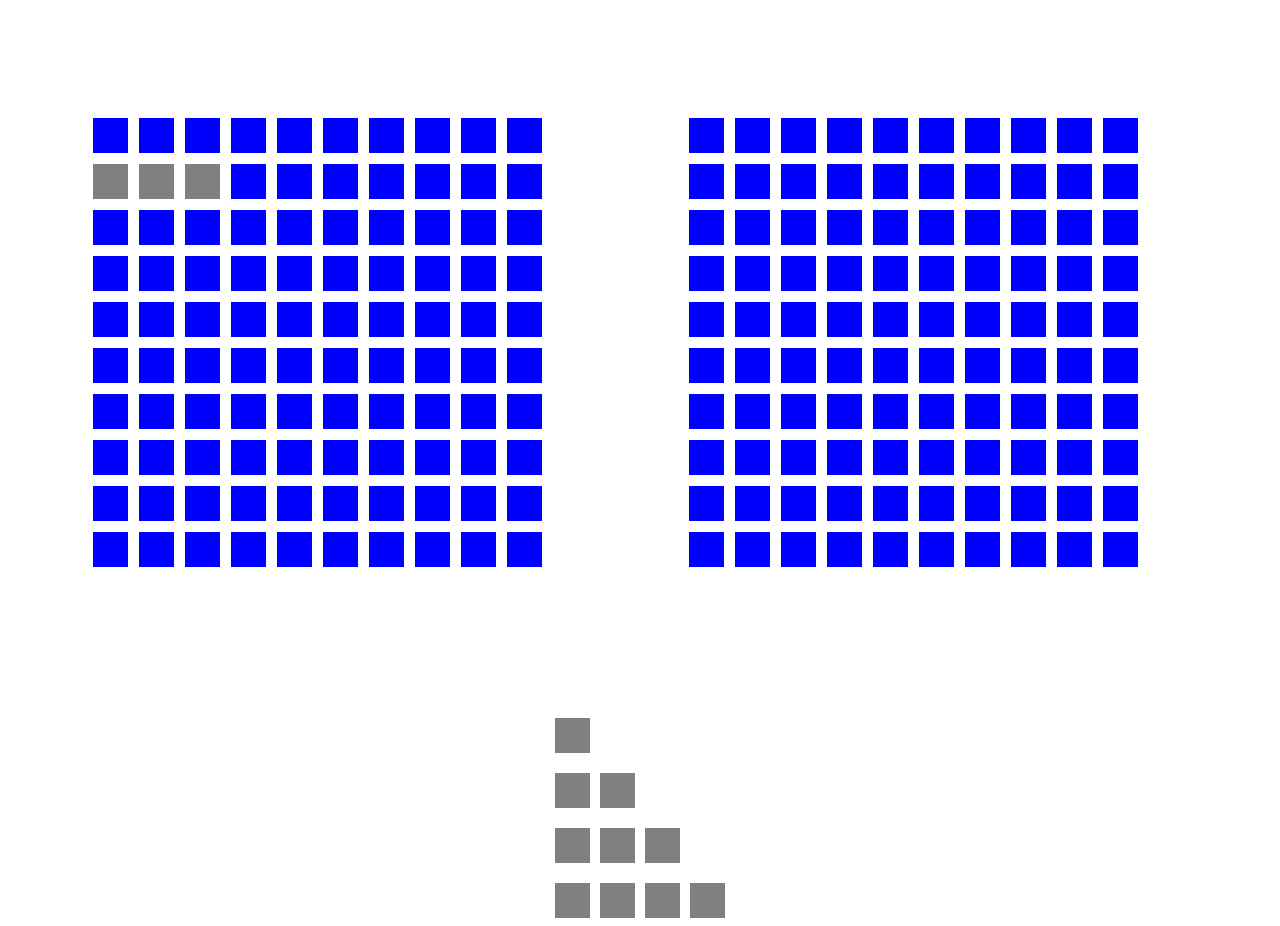
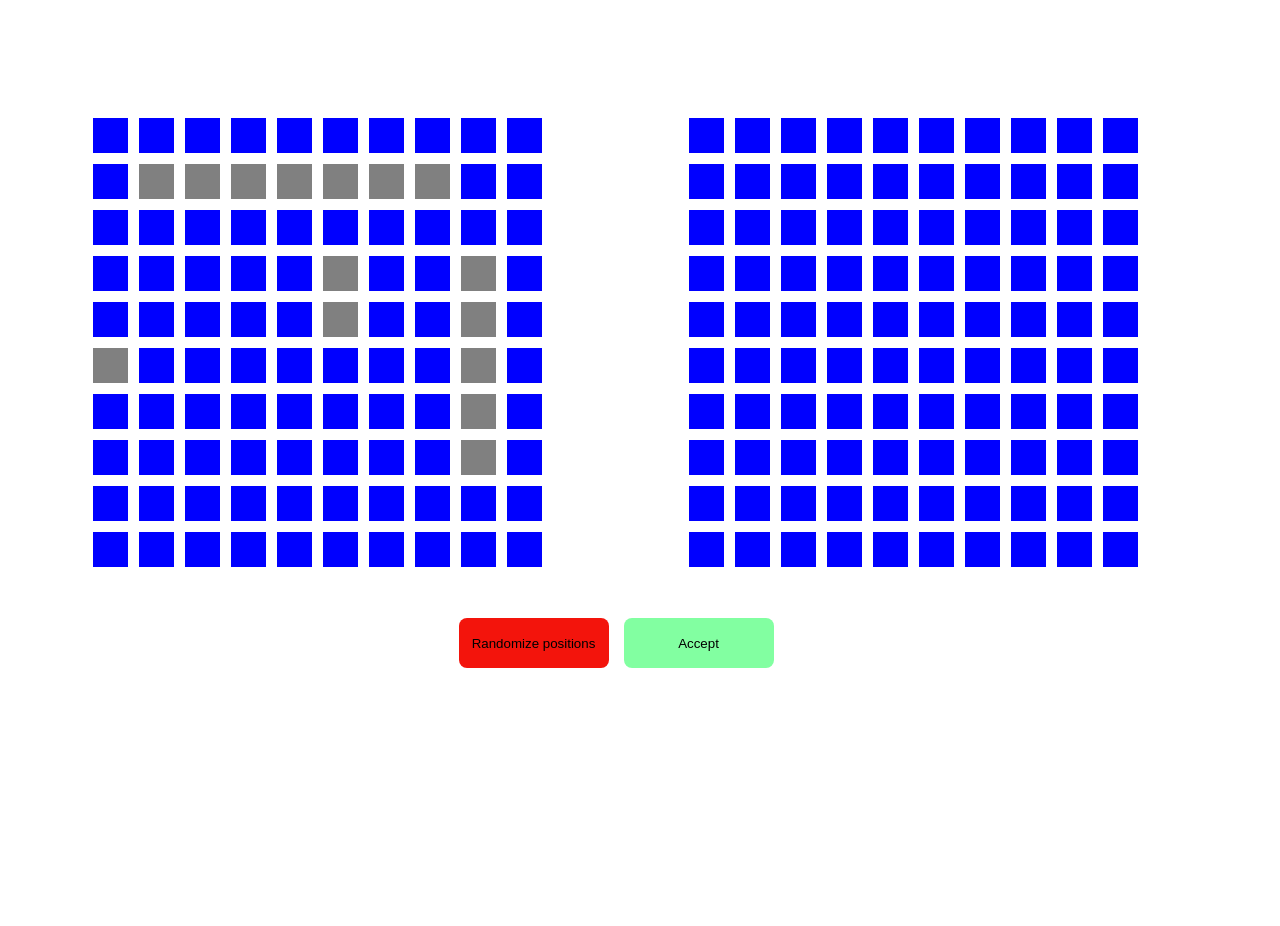
Before and after one commit to JustNormalProgrammer/odin-battleship, a website built with webpack: page src/template.html in a window 1280 px wide. Both pictures are taken after a click on the button "Singleplayer". After the commit the page ends 800 px from the top, so only its background shows below. Built offline with nearby package versions, Linux system fonts and the light colour scheme.

Commit message:
Implement functionality to place ships randomly
Starting a game will now place ships on random
squares. Added randomize positions and accept
button.

```diff
--- a/src/index.js
+++ b/src/index.js
@@ -21,6 +21,25 @@ const gameController = function (isSinglePlayer) {
     activePlayer = activePlayer === player1 ? player2 : player1;
     attackedPlayer = attackedPlayer === player1 ? player2 : player1;
   }
+  function placeRandomShips(player) {
+    let ship;
+    let isHorizontal;
+    let x;
+    let y;
+    let result = false;
+    let cords = [];
+    for (let i = 0; i < 5; i++) {
+      ship = new Ship(i + 1);
+      while (!result) {
+        isHorizontal = Math.random() > 0.5 ? true : false;
+        x = Math.floor(Math.random() * 10);
+        y = Math.floor(Math.random() * 10);
+        result = player.getBoard().placeShip(ship, [x, y], isHorizontal);
+      }
+      result = false;
+    }
+    return;
+  }
   function computerMove() {
     let x = Math.floor(Math.random() * 10);
     let y = Math.floor(Math.random() * 10);
@@ -41,8 +60,6 @@ const gameController = function (isSinglePlayer) {
   function checkIfGameOver() {
     return attackedPlayer.getBoard().allShipsSunk();
   }
-  player1.gameboard.placeShip(new Ship(3), [1, 0]);
-  player2.gameboard.placeShip(new Ship(3), [1, 0], false);
 
   return {
     getPlayers,
@@ -51,6 +68,7 @@ const gameController = function (isSinglePlayer) {
     switchActivePlayer,
     computerMove,
     checkIfGameOver,
+    placeRandomShips,
     checkIfGameTypeSingle,
   };
 };
@@ -70,6 +88,21 @@ const screenController = function () {
   });
   function hideButtons() {
     btngroup.style.display = "none";
+  }
+  function createRandomShipsButton() {
+    const body = document.querySelector("body");
+    ``;
+    const shipBtnGroup = document.createElement("div");
+    shipBtnGroup.classList.add("ship-btn-group");
+    const randomBtn = document.createElement("button");
+    const refreshBtn = document.createElement("button");
+    randomBtn.textContent = "Randomize positions";
+    refreshBtn.textContent = "Accept";
+    randomBtn.classList.add("danger");
+    refreshBtn.classList.add("success");
+    shipBtnGroup.appendChild(randomBtn);
+    shipBtnGroup.appendChild(refreshBtn);
+    body.appendChild(shipBtnGroup);
   }
   function createBoards() {
     const container = document.querySelector(".container");
@@ -141,27 +174,14 @@ const screenController = function () {
     game = new gameController(isSinglePlayer);
     [player1, player2] = game.getPlayers();
     createBoards();
-    createShips();
+    game.placeRandomShips(player1);
+    createRandomShipsButton();
+    if (isSinglePlayer) {
+      game.placeRandomShips(player2);
+    }
     renderShips(player1);
   }
-  function createShips() {
-    const body = document.querySelector("body");
-    const fleetContainer = document.createElement("div");
-    fleetContainer.classList.add("fleet-container");
-    let shipContainer;
-    let cell;
-    for (let i = 1; i <= 4; i++) {
-      shipContainer = document.createElement("div");
-      shipContainer.classList.add("ship-container");
-      for (let j = 1; j <= i; j++) {
-        cell = document.createElement("div");
-        cell.classList.add("cell", "ship");
-        shipContainer.appendChild(cell);
-      }
-      fleetContainer.appendChild(shipContainer);
-    }
-    body.appendChild(fleetContainer);
-  }
+
   function handleAttack(div) {
     const activeBoard = game.getActivePlayer().getBoard();
     const clickedBoard =
--- a/src/style.css
+++ b/src/style.css
@@ -19,12 +19,13 @@ body {
   width: 35px;
   height: 35px;
   background-color: blue;
+  box-sizing: border-box;
 }
 .ship {
   background-color: grey;
 }
 .miss {
-  background-color: pink;
+  background-color: rgb(112, 199, 233);
 }
 .hit {
   background-color: red;
@@ -60,13 +61,29 @@ body {
   box-sizing: border-box;
   margin: 20px 100px;
 }
-#single {
+.ship-btn-group {
+  display: flex;
+  gap: 15px;
+  width: 95vw;
+  justify-content: center;
+  margin-top: 50px;
+}
+.ship-btn-group button {
+  height: 50px;
+  width: 150px;
+  border-radius: 8px;
+  cursor: pointer;
+  outline: none;
+  border: none;
+  transition: 0.7s ease-out;
+}
+.success {
   background-color: rgb(130, 255, 161);
 }
-#multi {
+.danger {
   background-color: rgb(243, 20, 12);
 }
-.btn-group button:hover {
+button:hover {
   filter: brightness(85%);
   border: 1px solid black;
 }
@@ -82,3 +99,6 @@ body {
   gap: 10px;
   width: 170px;
 }
+.drag-over {
+  border: dashed 3px red;
+}
--- a/src/template.html
+++ b/src/template.html
@@ -8,8 +8,8 @@
 
   <body>
     <div class="btn-group">
-      <button class="game-type" id="single">Singleplayer</button>
-      <button class="game-type" id="multi">Multiplayer</button>
+      <button class="game-type success" id="single">Singleplayer</button>
+      <button class="game-type danger" id="multi">Multiplayer</button>
     </div>
     <div class="final-msg"></div>
     <div class="container"></div>
--- a/src/utils/player.js
+++ b/src/utils/player.js
@@ -12,4 +12,7 @@ export default class Player {
   getId() {
     return this.id;
   }
+  resetBoard() {
+    this.gameboard = new Gameboard();
+  }
 }
```
